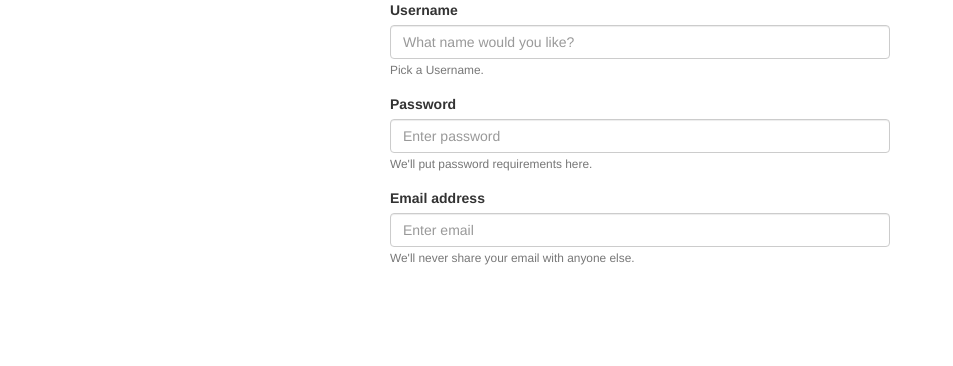
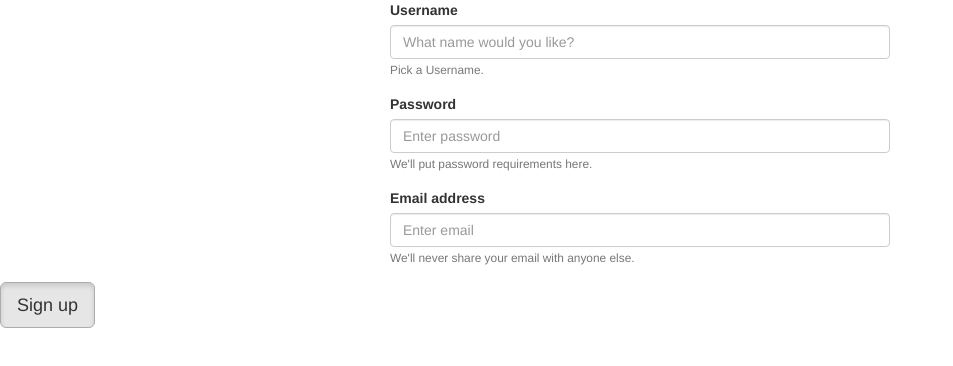
Before and after one commit to gfnation/check, a website: page node-server/html/invited.html in a window 1280 px wide. Shown: the whole page, without its empty margins (0-953 px from the left). Drawn offline with nearby package versions, Linux system fonts and the light colour scheme.

Commit message:
Kevins commit

```diff
--- a/node-server/html/invited.html
+++ b/node-server/html/invited.html
@@ -38,6 +38,7 @@ div {
     <small id="emailHelp" class="form-text text-muted">We'll never share your email with anyone else.</small>
   </div>
 
+  <div class="btn btn-default btn-lg active" role="button">Sign up</div>
 
 
         </form>
```
Also changed, not shown: angularindex.html (+8 -5 lines).
